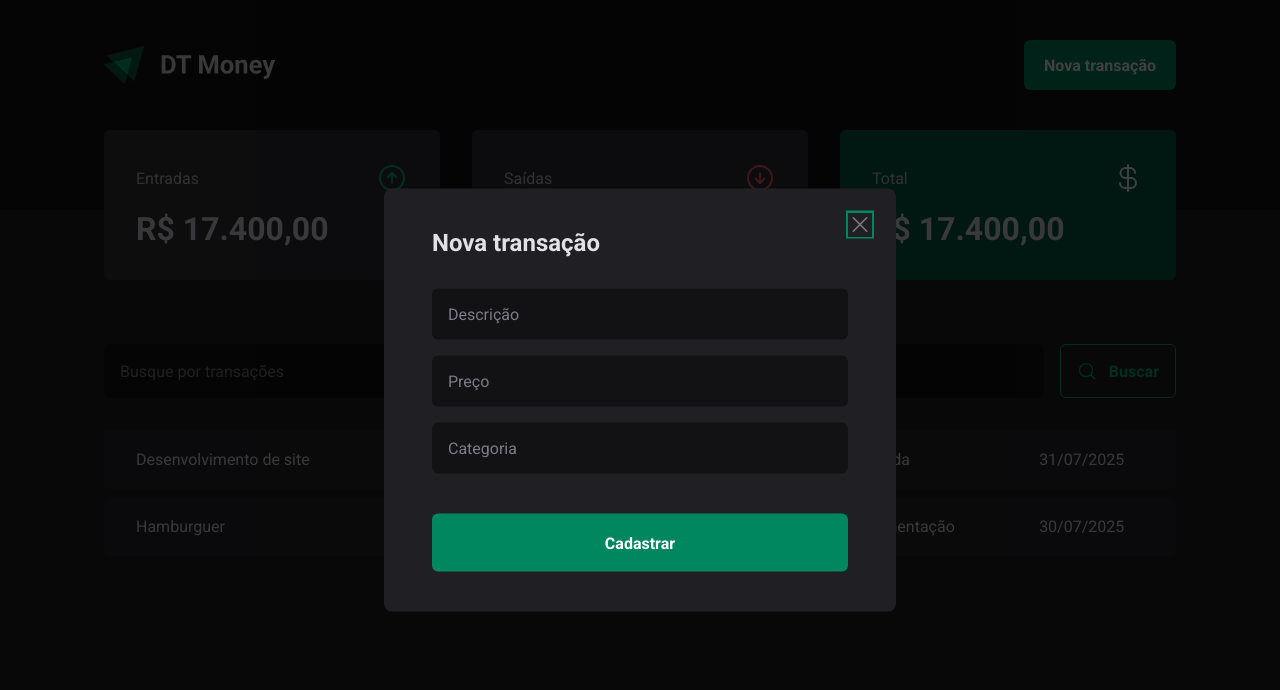
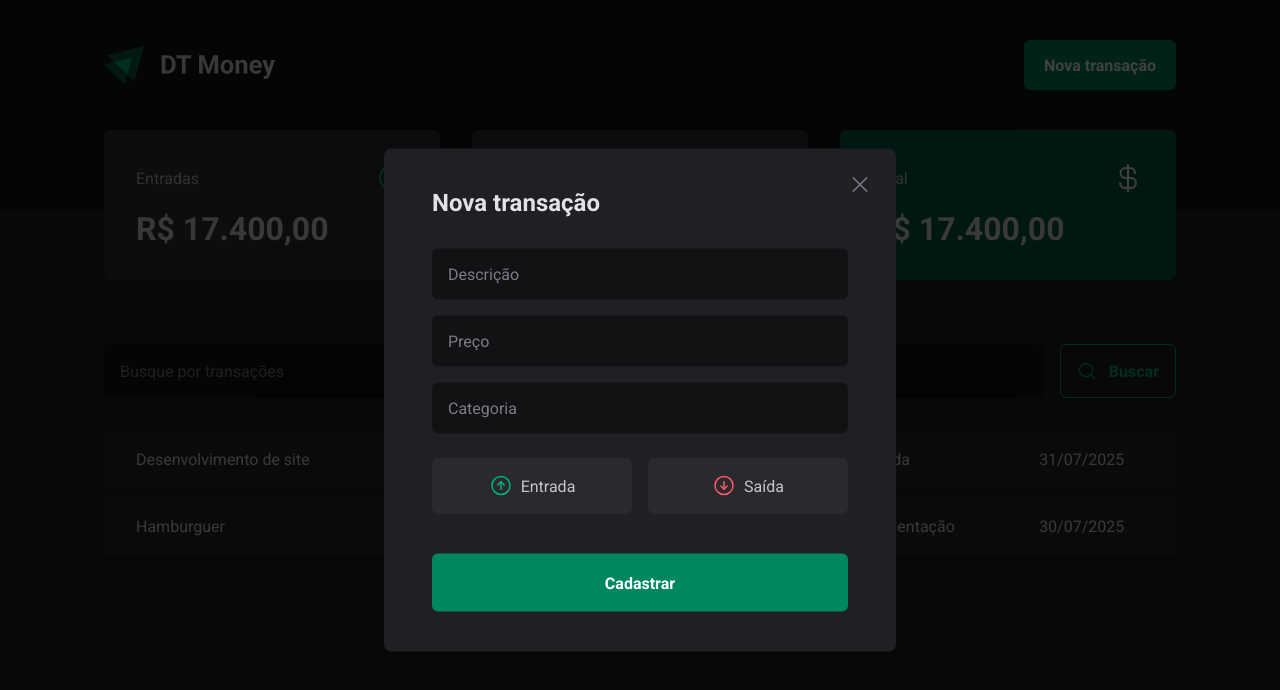
Before and after one commit to elenmagalhaes/dt-money-web, a React (Vite) app: page / in a window 1280 px wide. Both pictures are taken after a click on the button "Nova transação". Shown: the top 690 px of the page. Built offline with nearby package versions, Linux system fonts and the light colour scheme.

Commit message:
feat: Add transaction type selection to NewTransactionModal and update dependencies

```diff
--- a/package.json
+++ b/package.json
@@ -11,6 +11,7 @@
   },
   "dependencies": {
     "@radix-ui/react-dialog": "^1.1.14",
+    "@radix-ui/react-radio-group": "^1.3.7",
     "phosphor-react": "^1.4.1",
     "react": "^19.1.0",
     "react-dom": "^19.1.0",
--- a/src/components/NewTransactionModal/index.tsx
+++ b/src/components/NewTransactionModal/index.tsx
@@ -1,6 +1,6 @@
 import * as Dialog from "@radix-ui/react-dialog";
-import { X } from "phosphor-react";
-import { CloseButton, Content, Overlay } from "./styles";
+import { ArrowCircleDown, ArrowCircleUp, X } from "phosphor-react";
+import { CloseButton, Content, Overlay, TransactionType, TransactionTypeButton } from "./styles";
 
 const NewTransactionModal = () => {
 	return (
@@ -16,6 +16,16 @@
 					<input type="number" placeholder="Preço" />
 					<input type="text" placeholder="Categoria" />
 
+					<TransactionType>
+						<TransactionTypeButton variant="income" value="income">
+							<ArrowCircleUp size={24} />
+							Entrada
+						</TransactionTypeButton>
+						<TransactionTypeButton variant="outcome" value="outcome">
+							<ArrowCircleDown size={24} />
+							Saída
+						</TransactionTypeButton>
+					</TransactionType>
 					<button type="submit">Cadastrar</button>
 				</form>
 			</Content>
--- a/src/components/NewTransactionModal/styles.ts
+++ b/src/components/NewTransactionModal/styles.ts
@@ -1,5 +1,6 @@
-import * as Dialog from "@radix-ui/react-dialog";
-import { styled } from "styled-components";
+import * as Dialog from '@radix-ui/react-dialog';
+import * as RadioGroup from '@radix-ui/react-radio-group';
+import styled from "styled-components";
 
 export const Overlay = styled(Dialog.Overlay)`
 	position: fixed;
@@ -67,3 +68,46 @@
 	cursor: pointer;
 	color: ${({ theme }) => theme["gray-500"]};
 `;
+
+export const TransactionType = styled(RadioGroup.Root)`
+  display: grid;
+  grid-template-columns: repeat(2, 1fr);
+  gap: 1rem;
+  margin-top: 0.5rem;
+`;
+
+interface TransactionTypeButtonProps {
+	variant: 'income' | 'outcome';
+}
+
+export const TransactionTypeButton = styled(RadioGroup.Item) <TransactionTypeButtonProps>`
+  background: ${props => props.theme["gray-700"]};
+  padding: 1rem;
+  display: flex;
+  align-items: center;
+  justify-content: center;
+  gap: 0.5rem;
+  border-radius: 6px;
+  cursor: pointer;
+  border: 0;
+  color: ${props => props.theme["gray-300"]};
+
+  svg {
+    color: ${props => props.variant === 'income' ? props.theme["green-300"] : props.theme["red-300"]};
+  }
+
+  &[data-state='unchecked']:hover {
+    transition: background-color 0.2s;
+    background: ${props => props.theme["gray-600"]};
+  }
+
+  &[data-state='checked'] {
+    color: ${props => props.theme.white};
+    background: ${props => props.variant === 'income' ? props.theme["green-500"] : props.theme["red-500"]};
+		border: 0;
+
+    svg {
+      color: ${props => props.theme.white};
+    }
+  }
+`;
--- a/src/styles/global.ts
+++ b/src/styles/global.ts
@@ -9,7 +9,6 @@
 
 	:focus {
 		outline: 0;
-		box-shadow: 0 0 0 2px ${props => props.theme['green-500']};
 	}
 
 	body {
```
Also changed, not shown: 2 other files (tests, documents, lock files or other folders).
